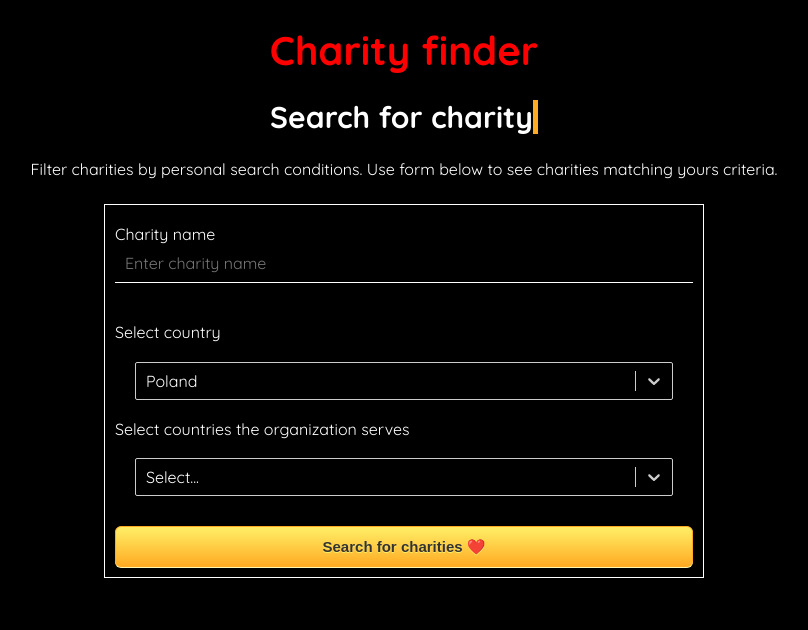
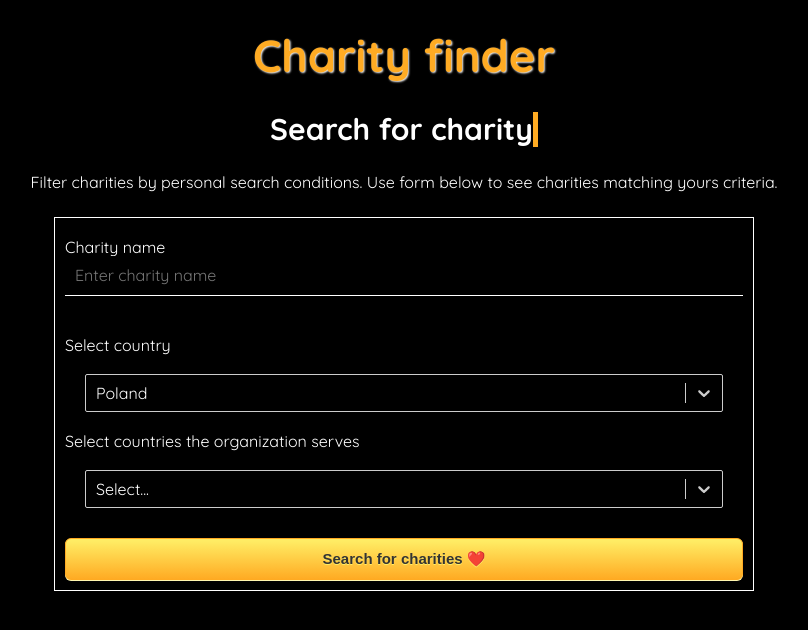
Before and after one commit to jundymek/charity-finder, a React (Create React App) app: page / in a window 1280 px wide. Both pictures are taken after a click on the button "Proceed to site". Shown: the top 630 px of the page, without its empty margins (236-1044 px from the left). Built offline with nearby package versions, Linux system fonts and the light colour scheme.

Commit message:
style: Header

```diff
--- a/src/components/CharitySearch/CharitySearch.module.scss
+++ b/src/components/CharitySearch/CharitySearch.module.scss
@@ -1,3 +1,5 @@
+@import "../../styles/main.scss";
+
 .formContainer {
   display: flex;
   flex-direction: column;
@@ -17,7 +19,7 @@
   border: 1px solid white;
   padding: 10px;
   width: 80%;
-  max-width: 600px;
+  max-width: 700px;
 }
 
 .formInput {
@@ -44,7 +46,7 @@
   font-size: 30px;
   position: relative;
   overflow: hidden; /* Ensures the content is not revealed until the animation */
-  border-right: 5px solid #ffab23; /* The typwriter cursor */
+  border-right: 5px solid $mySin; /* The typwriter cursor */
   white-space: nowrap; /* Keeps the content on a single line */
   margin: 0 auto; /* Gives that scrolling effect as the typing happens */
   animation:
@@ -65,13 +67,13 @@
 
 @keyframes blink-caret {
   from, to { border-color: transparent }
-  50% { border-color: #ffab23; }
+  50% { border-color: $mySin; }
 }
 
 .button {
   margin-top: 20px;
 	box-shadow: 0px 1px 0px 0px #fff6af;
-	background:linear-gradient(to bottom, #ffec64 5%, #ffab23 100%);
+	background:linear-gradient(to bottom, #ffec64 5%, $mySin 100%);
 	background-color:#ffec64;
 	border-radius:6px;
 	border:1px solid #ffaa22;
@@ -86,8 +88,8 @@
 	text-shadow:0px 1px 0px #ffee66;
 }
 .button:hover {
-	background:linear-gradient(to bottom, #ffab23 5%, #ffec64 100%);
-	background-color:#ffab23;
+	background:linear-gradient(to bottom, $mySin 5%, #ffec64 100%);
+	background-color:$mySin;
 }
 .button:active {
 	position:relative;
--- a/src/components/CharitySearch/customStyles.tsx
+++ b/src/components/CharitySearch/customStyles.tsx
@@ -1,3 +1,4 @@
+
 export const customStyles = {
   container: (styles: any, { data }: any) => {
     return {
--- a/src/components/Header/Header.module.scss
+++ b/src/components/Header/Header.module.scss
@@ -1,9 +1,12 @@
+@import "../../styles/main.scss";
+
 .header {
   display: flex;
   justify-content: center;
 }
 
 .title {
-  font-size: 40px;
-  color: red;
+  font-size: 45px;
+  color: $mySin;
+  text-shadow: 1px 1px 2px $wildSand;
 }
--- a/src/components/Header/Header.tsx
+++ b/src/components/Header/Header.tsx
@@ -3,9 +3,9 @@ import styles from "./Header.module.scss";
 
 function Header() {
   return (
-    <section className={styles.header}>
+    <header className={styles.header}>
       <h1 className={styles.title}>Charity finder</h1>
-    </section>
+    </header>
   );
 }
 
--- a/src/components/Welcome/Welcome.module.scss
+++ b/src/components/Welcome/Welcome.module.scss
@@ -1,3 +1,5 @@
+@import "../../styles/main.scss";
+
 .container {
   width: 100%;
   height: 100vh;
@@ -34,7 +36,7 @@
 .button {
   margin-top: 20px;
 	box-shadow: 0px 1px 0px 0px #fff6af;
-	background:linear-gradient(to bottom, #ffec64 5%, #ffab23 100%);
+	background:linear-gradient(to bottom, #ffec64 5%, $mySin 100%);
 	background-color:#ffec64;
 	border-radius:6px;
 	border:1px solid #ffaa22;
@@ -49,8 +51,8 @@
 	text-shadow:0px 1px 0px #ffee66;
 }
 .button:hover {
-	background:linear-gradient(to bottom, #ffab23 5%, #ffec64 100%);
-	background-color:#ffab23;
+	background:linear-gradient(to bottom, $mySin 5%, #ffec64 100%);
+	background-color:$mySin;
 }
 .button:active {
 	position:relative;
--- a/src/styles/_variables.scss
+++ b/src/styles/_variables.scss
@@ -1,2 +1,3 @@
 $white: #fff;
 $wildSand: #F6F6F6;
+$mySin: #FFAB23;
```
